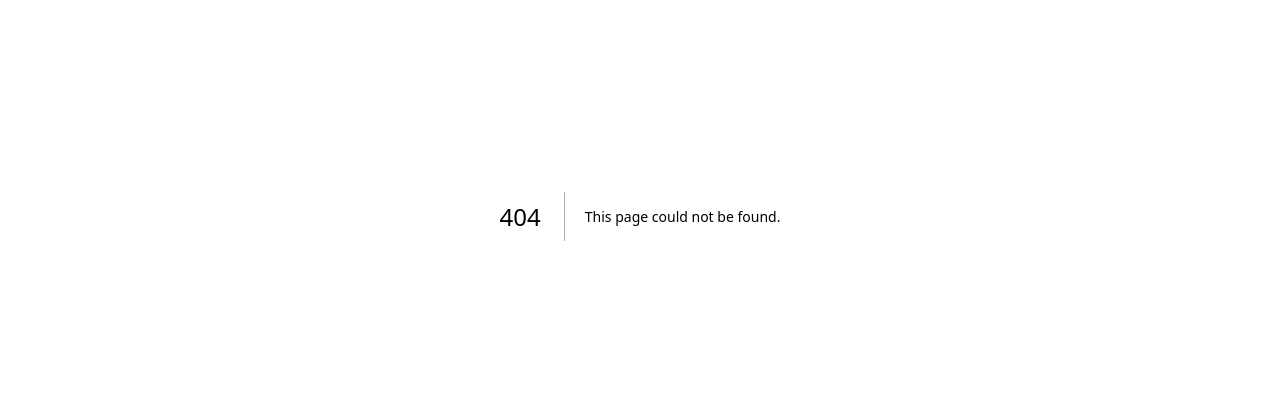
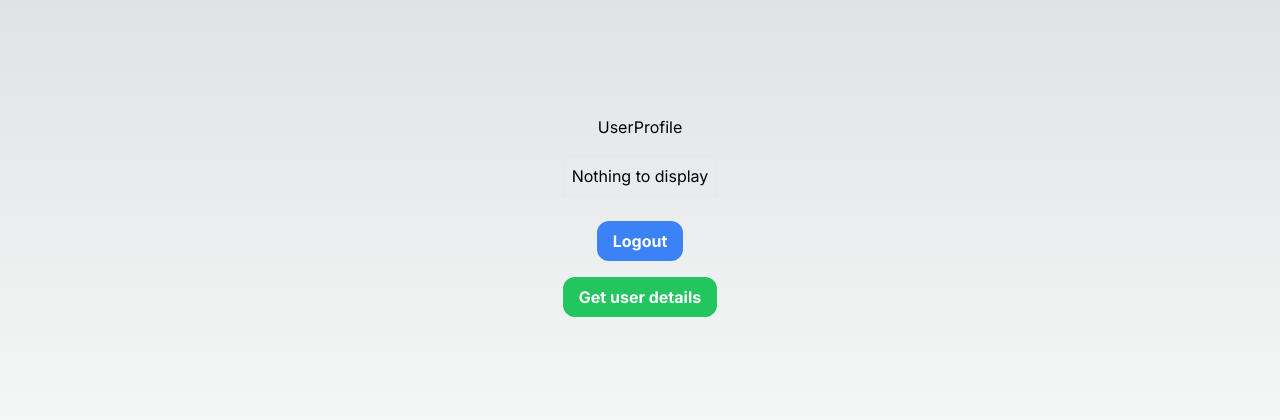
Before and after one commit to Codearick/Nextjs-Auth-With-MongoDB, a Next.js app: page /profile in a window 1280 px wide. Before the commit this address had no page. Shown: the part 184-604 px from the top of the page. Built offline with nearby package versions, Linux system fonts and the light colour scheme.

Commit message:
add profile page

```diff
--- /dev/null
+++ b/src/app/profile/[id]/page.tsx
@@ -0,0 +1,12 @@
+import React from 'react'
+
+function page({params} : any) {
+  return (
+    <div className='flex flex-col items-center justify-center min-h-screen py-2 gap-5'>
+      <h1 className='text-3xl'>Profile page</h1>
+      <h2 className='bg-violet-300 m-2 p-3 rounded text-black'>{params.id}</h2>
+    </div>
+  )
+}
+
+export default page
--- /dev/null
+++ b/src/app/profile/page.tsx
@@ -0,0 +1,57 @@
+'use client'
+import React, { useState } from 'react'
+import axios from 'axios'
+import Link from 'next/link'
+import { toast } from 'react-hot-toast'
+import { useRouter, useSearchParams } from 'next/navigation'
+
+export default function ProfilePage() {
+  const router = useRouter();
+  const searchParams = useSearchParams()
+  const [data, setData] = useState("nothing");
+
+  const getUserDetails = async () => {
+
+    try {
+      const res = await axios.post('/api/users/me');
+      setData(res.data.data._id);
+
+    } catch (error: any) {
+      console.log(error.message);
+      toast.error(error.message);
+    }
+
+  }
+
+  const logout = async () => {
+    try {
+      await axios.get('api/users/logout')
+      toast.success("Logout Success!");
+      router.push("/login")
+    }
+     catch (error: any) {
+      console.log(error.message);
+      toast.error(error.message);
+    }
+  }
+
+  return (
+    <div className='flex flex-col items-center justify-center min-h-screen py-2'>
+      <h1>UserProfile</h1>
+      <h2 className='m-2 mt-4 border p-2 '>
+        {data === "nothing"? "Nothing to display" : <Link className='text-blue-600 hover:underline' href={`/profile/${data}`}>{data}</Link>}
+      </h2>
+      <button
+      className='transition duration-500 bg-blue-500 mt-4 hover:bg-blue-700 text-white font-bold py-2 px-4 rounded-xl'
+      onClick={logout}>
+        Logout
+      </button>
+
+      <button
+      className='transition duration-500 bg-green-500 mt-4 hover:bg-green-700 text-white font-bold py-2 px-4 rounded-xl'
+      onClick={getUserDetails}>
+        Get user details
+      </button>
+    </div>
+  )
+}
```
